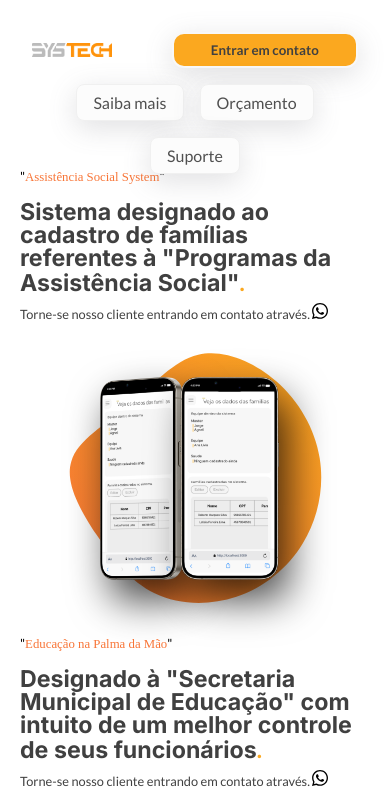
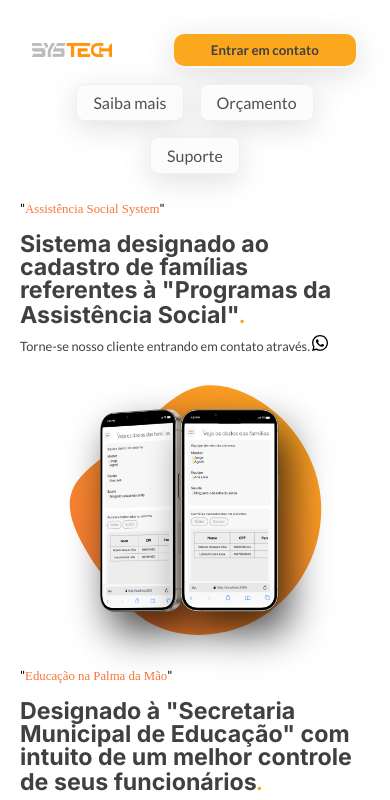
Before and after one commit to jorgeSilva/systech, a React (Create React App) app: page /saiba-mais in a window 390 px wide. Shown: the top 800 px of the page. Built offline with nearby package versions, Linux system fonts and the light colour scheme; a web font is replaced by a local one.

Commit message:
fix - correção no espaçamento entre o header e os componentes 'orçamento' e 'saiba mais'

```diff
--- a/src/components/metodoPagamento/MetodoPagamento.module.css
+++ b/src/components/metodoPagamento/MetodoPagamento.module.css
@@ -358,3 +358,9 @@
     line-height: 1.75rem;
   }
 }
+
+@media (max-width: 417px) {
+  .pagamento__container__main{
+    margin-top: 4rem;
+  }
+}
--- a/src/components/saibaMais/SaibaMais.module.css
+++ b/src/components/saibaMais/SaibaMais.module.css
@@ -447,6 +447,12 @@
   }
 }
 
+@media (max-width: 417px ) {
+  .saiba__container{
+    margin-top: 4rem;
+  }
+}
+
 @media (max-width: 410px ) {
   .saiba__title{
     font-size: .8rem;
```
